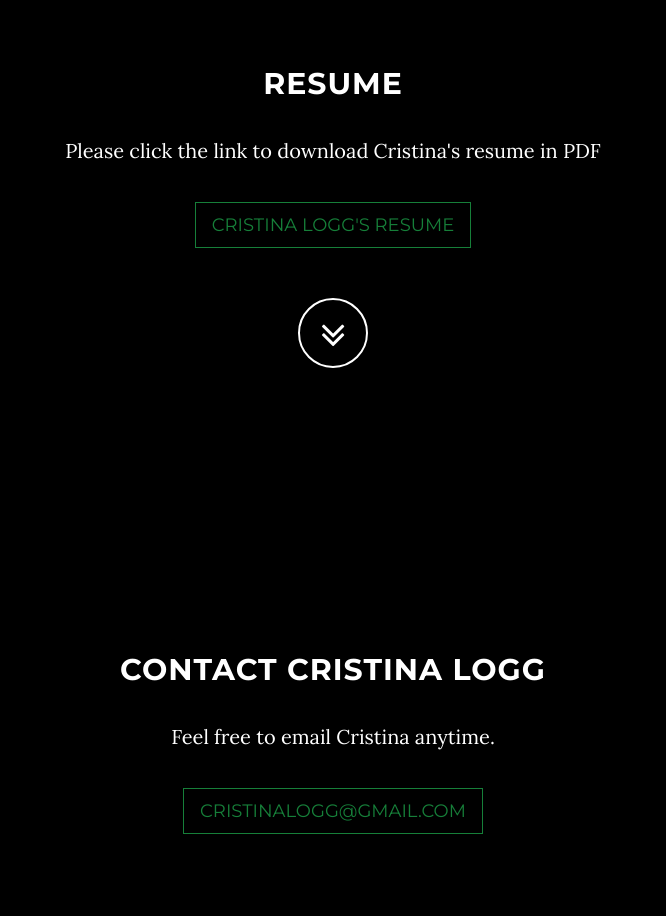
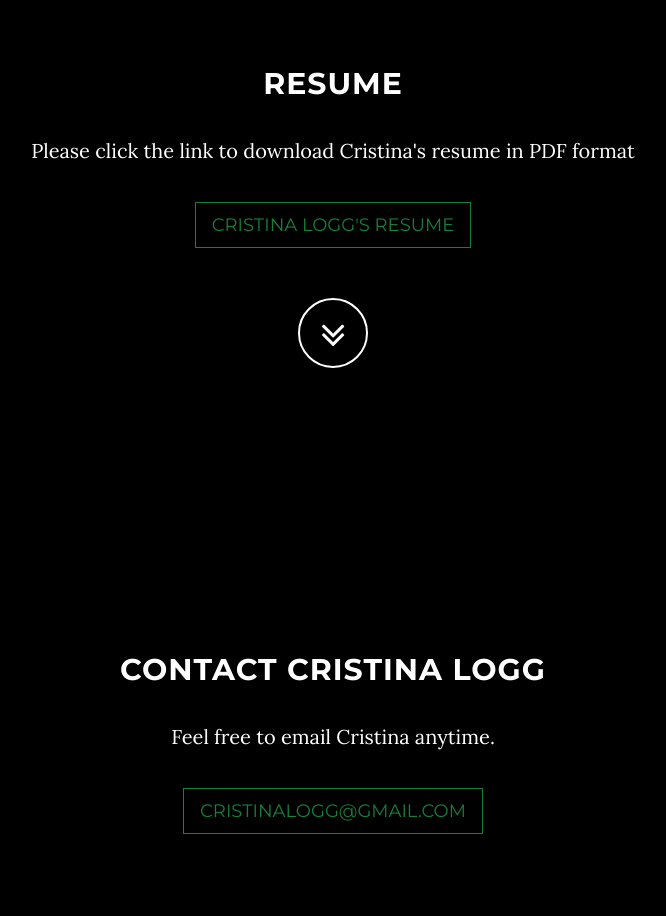
Before and after one commit to CristinaALogg/cristinaalogg.github.io, a website: page index.html in a window 1280 px wide. Shown: the part 1800-2716 px from the top of the page, without its empty margins (307-973 px from the left). Drawn offline with nearby package versions, Linux system fonts and the light colour scheme.

Commit message:
updated index.html

```diff
--- a/index.html
+++ b/index.html
@@ -116,7 +116,7 @@
 							</style>
 						</head>
 						<body>
-              <p>Please click the link to download Cristina's resume in PDF</p>
+              <p>Please click the link to download Cristina's resume in PDF format</p>
               <p><a href="https://drive.google.com/file/d/1KMesWx3mVq0xABDH0x9hfSfhi4_XdPH7/view?usp=sharing"
                       class="btn btn-default btn-lg">Cristina Logg's Resume</a>
               </p>
```
